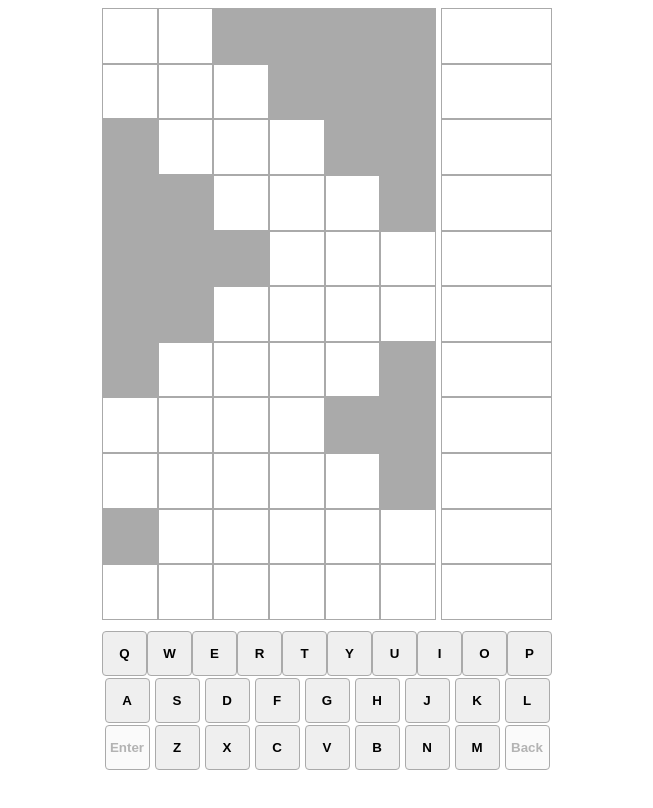
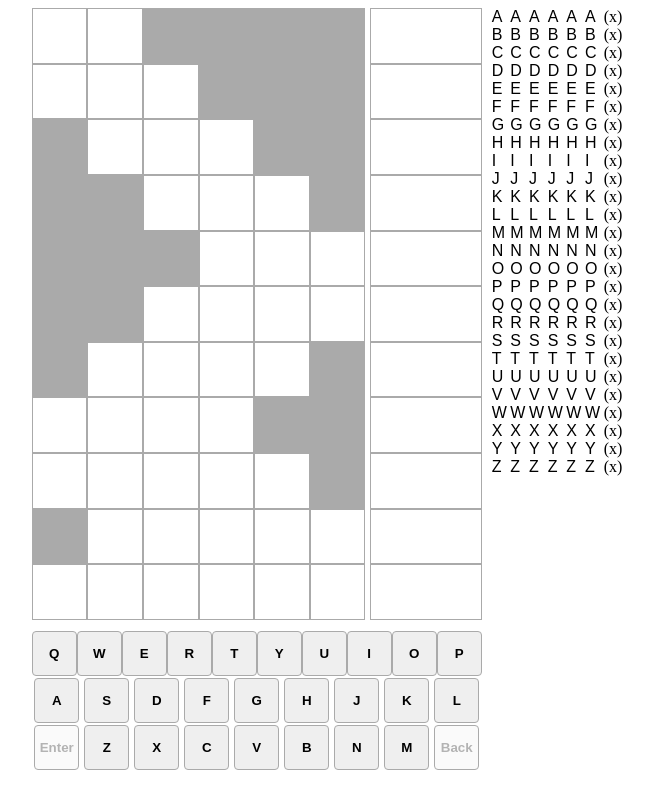
Before and after one commit to ceenlrnjim/myword, a React (Create React App) app: page / in a window 1280 px wide. Shown: the whole page, without its empty margins (321-974 px from the left). Built offline with nearby package versions, Linux system fonts and the light colour scheme.

Commit message:
initial note section implementation

```diff
--- a/src/App.css
+++ b/src/App.css
@@ -4,8 +4,13 @@
     height: 100%;
 
 }
+.top_wrapper {
+    height: 100%;
+    display:flex;
+    justify-content: center;
+}
 
-.game-wrapper {
+.game_wrapper {
     height: 100%;
     aspect-ratio: 9/16;
 }
@@ -114,3 +119,23 @@
     font-size:  28pt;
     color: white;
 }
+
+.note_tracker {
+    height:100%;
+}
+
+.note_tracker_row {
+    display: grid;
+    grid-template-columns: 1fr 1fr 1fr 1fr 1fr 1fr 1fr;
+    margin-left:10px;
+}
+
+.note_tracker_row_letter {
+    font-family: Arial;
+    font-size:  18;
+}
+
+.strikethrough {
+    text-decoration: line-through;
+    color: white;
+}
--- a/src/App.js
+++ b/src/App.js
@@ -5,6 +5,7 @@ import './App.css';
 import GameBoard from './components/GameBoard';
 import Keyboard from './components/Keyboard';
 import EndGameModal from './components/EndGameModal';
+import NoteTracker from './components/NoteTracker';
 
 const initialState = {
   targetWord: pickWord(),
@@ -82,7 +83,8 @@ function App() {
   }
 
   return (
-    <div className="game-wrapper">
+    <div className="top_wrapper">
+      <div className="game_wrapper">
         {gameState.gameOver && <EndGameModal answer={gameState.targetWord} score={gameState.totalScore}/>}
         <GameBoard gameState={gameState}/>
         <Keyboard
@@ -92,6 +94,8 @@ function App() {
           onEnterGuess={enterGuessHandler}
           onBackSpace={backSpaceHandler}/>
       </div>
+      <NoteTracker/>
+    </div>
   );
 }
 
--- /dev/null
+++ b/src/components/LetterRow.js
@@ -0,0 +1,22 @@
+import React, { useState } from 'react';
+import PositionalLetter from './PositionalLetter';
+function LetterRow(props) {
+    const [crossed, setCrossed] = useState(false);
+    function rowXHandler() {
+        setCrossed((prevState) => !prevState);
+    }
+
+    return (
+        <div className={`note_tracker_row ${crossed ?'strikethrough' : ''} `}>
+            <PositionalLetter letter={props.letter}/>
+            <PositionalLetter letter={props.letter}/>
+            <PositionalLetter letter={props.letter}/>
+            <PositionalLetter letter={props.letter}/>
+            <PositionalLetter letter={props.letter}/>
+            <PositionalLetter letter={props.letter}/>
+            <div onClick={rowXHandler}>(x)</div>
+        </div>
+    );
+}
+
+export default LetterRow;
--- /dev/null
+++ b/src/components/NoteTracker.js
@@ -0,0 +1,16 @@
+import {useState} from 'react';
+
+import LetterRow from './LetterRow';
+
+function NoteTracker() {
+    const letters = "ABCDEFGHIJKLMNOPQRSTUVWXYZ";
+    const rows = letters.split('').map((letter,ix) => <LetterRow key={ix} letter={letter}/>);
+
+    return (
+        <div className="note_tracker">
+            {rows}
+        </div>
+    );
+}
+
+export default NoteTracker;
--- /dev/null
+++ b/src/components/PositionalLetter.js
@@ -0,0 +1,13 @@
+import {useState} from 'react';
+
+function PositionalLetter(props) {
+    const [crossed, setCrossed] = useState(false);
+    function rowXHandler() {
+        setCrossed((prevState) => !prevState);
+    }
+    return (
+        <div className={`note_tracker_row_letter ${crossed ? 'strikethrough' : ''} `} onClick={rowXHandler}>{props.letter}</div>
+    );
+}
+
+export default PositionalLetter;
--- a/src/components/Scoring.js
+++ b/src/components/Scoring.js
@@ -29,7 +29,27 @@ function score(target, guess, start, len) {
         score += targetMatch.charAt(i) === '~' ? 25 : 0;
     }
 
+    console.log("score/score2", score, score2(target,guess,start,len));
     return score;
 }
 
+function score2(target, guess, start, len) {
+    const targetSection = target.substring(start,len).split('');
+    const matchScore = targetSection.reduce(
+        ({rt, rg, score},tl,i) => tl === guess[i] ?
+            {score: score + 100, rt: rt, rg: rg} :
+            {score:score, rt: rt.concat(tl), rg: rg.concat(guess[i])},
+        {score:0, rt:[], rg: []});
+    const {rt, rg} = matchScore;
+
+    const containsScore = rt.reduce(
+        ({r,score},tl,i) => r.includes(tl) ?
+            {score:score+25, r: r.filter((e,i) => i !== r.indexOf(tl))} :
+            {score:score, r:r}
+        , {r: rg, score: 0});
+
+    console.log(containsScore.score, matchScore.score);
+    return matchScore.score + containsScore.score;
+}
+
 export default score;
```
Lines whose indentation alone changed are shown as unchanged.
